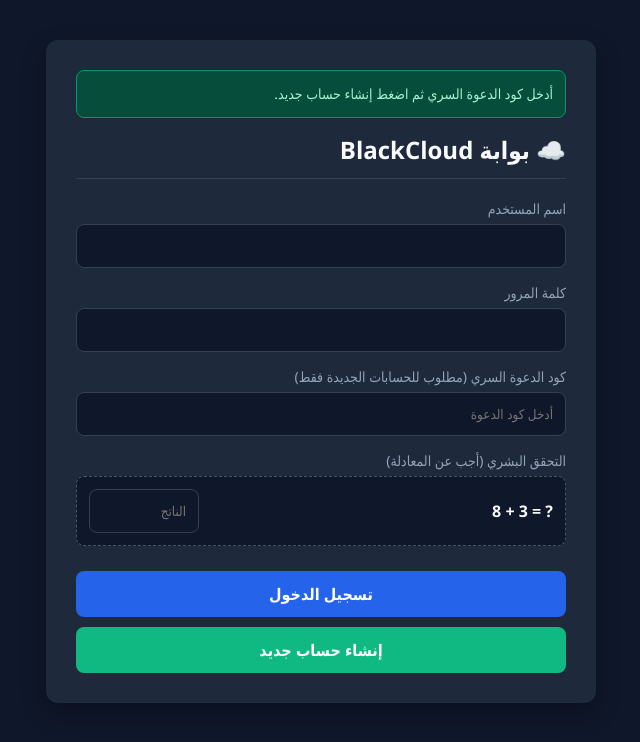
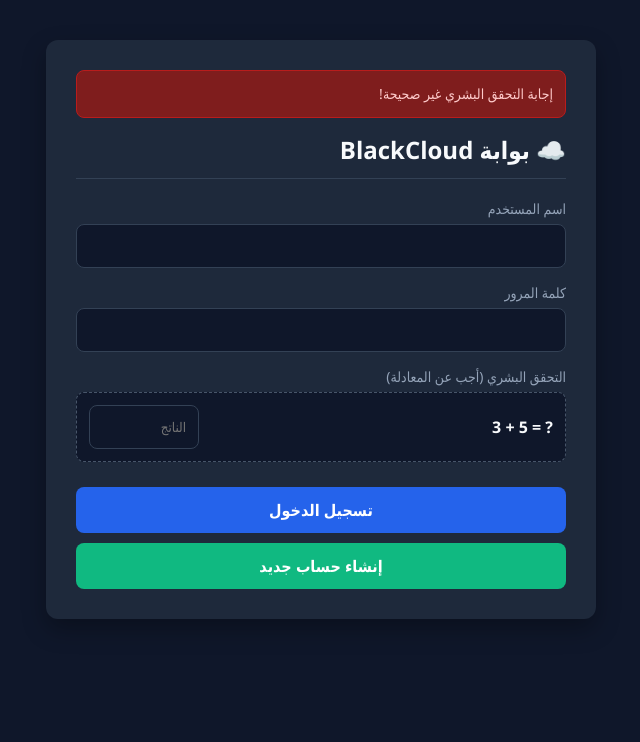
Before and after one commit to cat322/cats, a plain HTML site: page index.html in a window 1280 px wide. Both pictures are taken after a click on the button "إنشاء حساب جديد". Shown: the whole page, without its empty margins (319-959 px from the left). Drawn offline with Linux system fonts and the light colour scheme.

Commit message:
Update index.html

```diff
--- a/index.html
+++ b/index.html
@@ -61,10 +61,6 @@
             <label>كلمة المرور</label>
             <input type="password" id="password">
         </div>
-        <div id="inviteGroup" class="form-group hidden">
-            <label>كود الدعوة السري (مطلوب للحسابات الجديدة فقط)</label>
-            <input type="text" id="inviteCode" placeholder="أدخل كود الدعوة">
-        </div>
         <div class="form-group">
             <label>التحقق البشري (أجب عن المعادلة)</label>
             <div class="captcha-box">
@@ -72,8 +68,8 @@
                 <input type="number" id="captchaA" placeholder="الناتج" style="width: 110px;">
             </div>
         </div>
-        <button class="btn btn-blue" onclick="submitAuth()">تسجيل الدخول</button>
-        <button class="btn btn-green" onclick="toggleRegister()">إنشاء حساب جديد</button>
+        <button class="btn btn-blue" onclick="submitAuth('login')">تسجيل الدخول</button>
+        <button class="btn btn-green" onclick="submitAuth('register')">إنشاء حساب جديد</button>
     </div>
 
     <!-- صفحة الرفع -->
@@ -110,7 +106,7 @@
     const API_URL = "https://remove-openings-orchestra-goto.trycloudflare.com";
     const WHATSAPP_NUMBER = "9647718419996";
 
-    let num1, num2, isRegisterMode = false;
+    let num1, num2;
     let currentUser = JSON.parse(localStorage.getItem('bc_user'));
 
     function newCaptcha() {
@@ -126,27 +122,19 @@
         box.className = `alert ${isError ? 'alert-err' : 'alert-ok'}`;
     }
 
-    function toggleRegister() {
-        isRegisterMode = !isRegisterMode;
-        document.getElementById('inviteGroup').classList.toggle('hidden', !isRegisterMode);
-        if (isRegisterMode) showMsg("أدخل كود الدعوة السري ثم اضغط إنشاء حساب جديد.", false);
-    }
-
-    async function submitAuth() {
+    async function submitAuth(action) {
         if (parseInt(document.getElementById('captchaA').value) !== (num1 + num2)) {
             newCaptcha();
             return showMsg("إجابة التحقق البشري غير صحيحة!");
         }
-        const mode = isRegisterMode ? 'register' : 'login';
         try {
             const res = await fetch(`${API_URL}/api/auth`, {
                 method: 'POST',
                 headers: { 'Content-Type': 'application/json' },
                 body: JSON.stringify({
-                    action: mode,
+                    action: action,
                     username: document.getElementById('username').value,
-                    password: document.getElementById('password').value,
-                    invite_code: document.getElementById('inviteCode').value
+                    password: document.getElementById('password').value
                 })
             });
             const data = await res.json();
```
